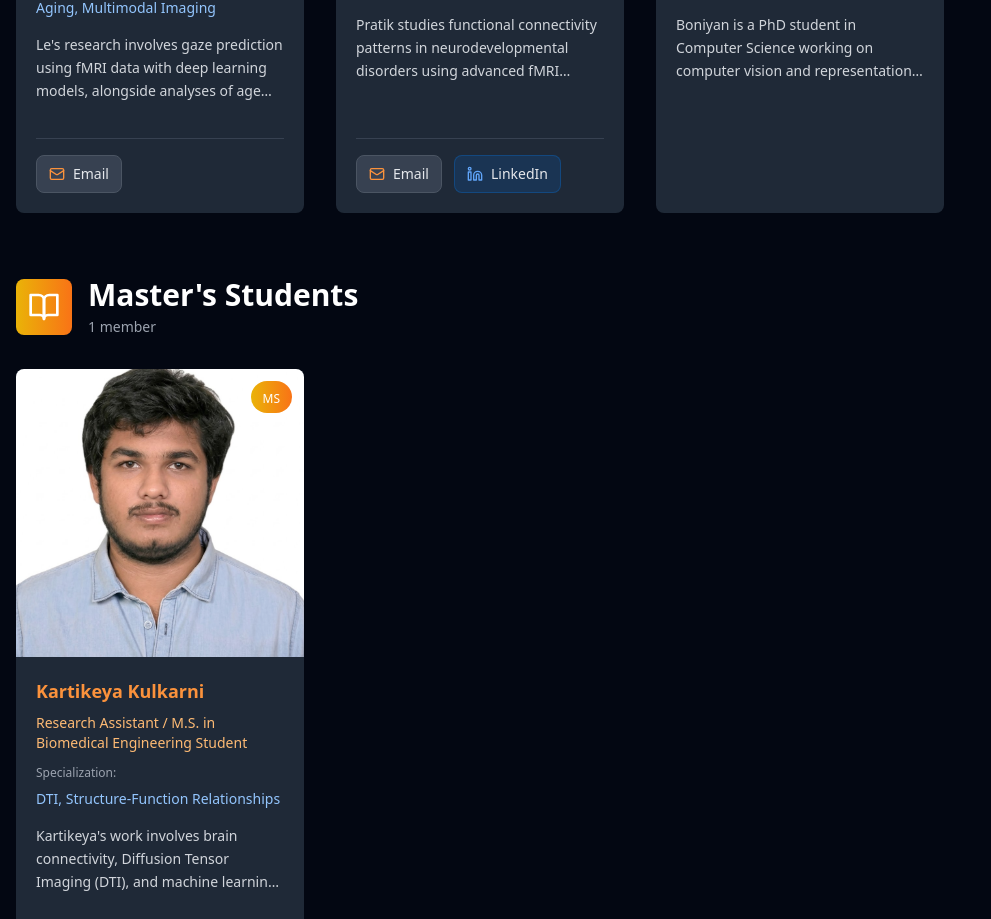
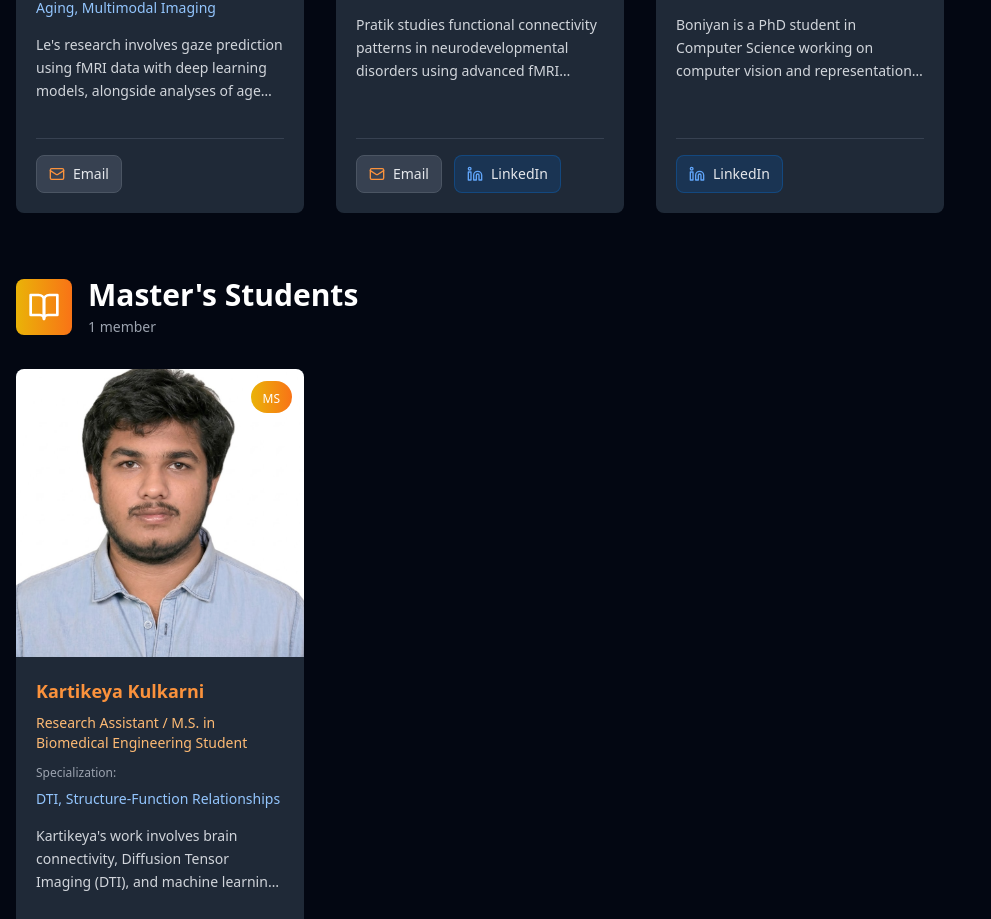
Before and after one commit to Brain-Connectivity-Lab/Brain-Connectivity-Lab.github.io, a React (Vite) app: page /people in a window 1280 px wide. Shown: the part 3152-4071 px from the top of the page, without its empty margins (0-991 px from the left). Built offline with nearby package versions, Linux system fonts and the light colour scheme.

Commit message:
Updated Boniyan's profile

```diff
--- a/src/pages/People.tsx
+++ b/src/pages/People.tsx
@@ -356,6 +356,12 @@ const People = () => {
           bio: "Boniyan is a PhD student in Computer Science working on computer vision and representation learning, with a focus on developing machine learning methods for spatial transcriptomics and Alzheimer’s disease analysis.",
           image: "/images/boniyan.png",
           specialization: "Computer Vision, Machine Learning",
+          links: [
+            {
+              title: "LinkedIn",
+              url: "https://www.linkedin.com/in/bonian-han-b18065340/",
+            },
+          ],
         },
       ],
     },
```
Also changed, not shown: public/images/boniyan.png.
